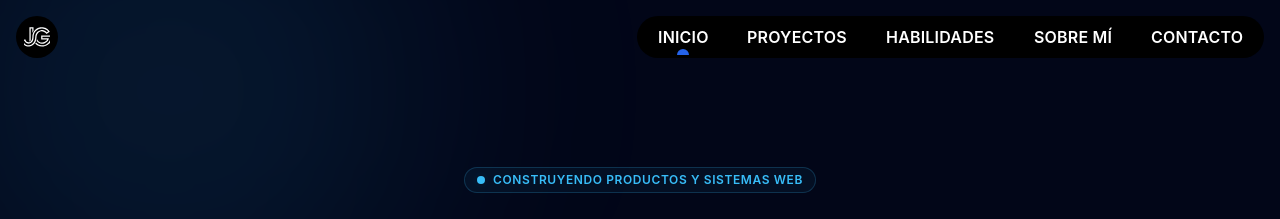
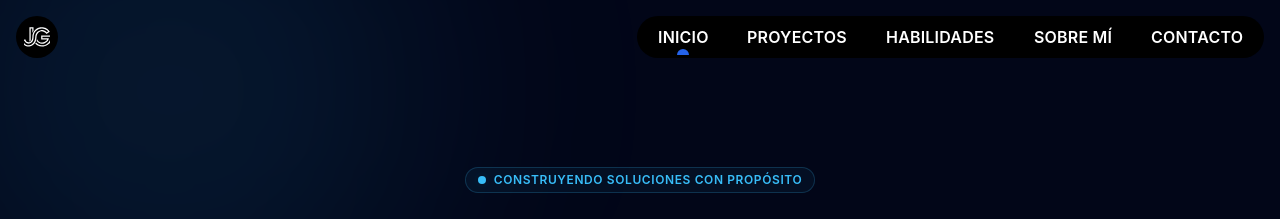
Before and after one commit to JoanGarfias/JoanGarfias.github.io, a Nuxt app: page / in a window 1280 px wide. Shown: the top 219 px of the page. Built offline with nearby package versions, Linux system fonts and the light colour scheme.

Commit message:
update hero section

```diff
--- a/app/components/Hero.vue
+++ b/app/components/Hero.vue
@@ -13,7 +13,7 @@ import { Download as LucideDownload } from 'lucide-vue-next';
           <span class="animate-ping absolute inline-flex h-full w-full rounded-full bg-sky opacity-75"></span>
           <span class="relative inline-flex rounded-full h-2 w-2 bg-sky"></span>
         </span>
-        Construyendo productos y sistemas web
+        Construyendo soluciones con propósito
       </div>
 
       <h1 class="text-4xl sm:text-5xl md:text-8xl font-black mb-8 text-white tracking-tighter italic uppercase leading-none">
```
